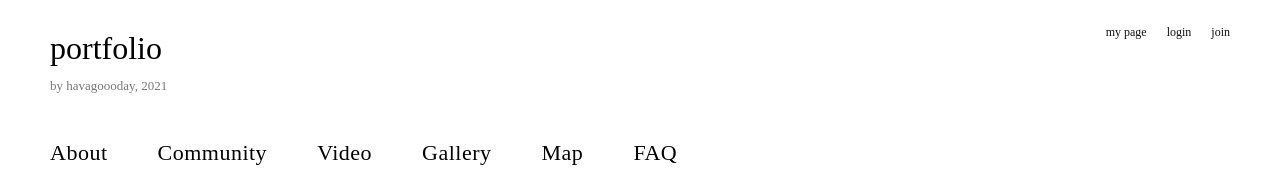
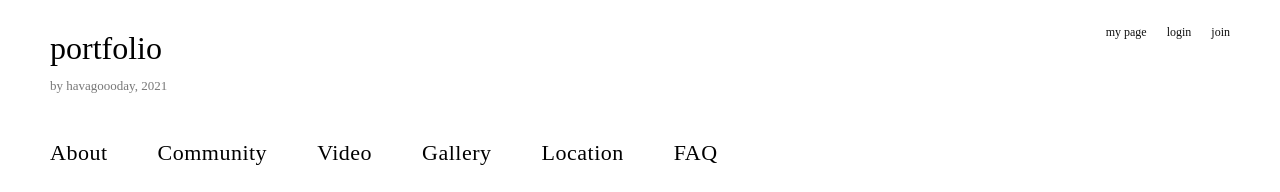
Before and after one commit to havagoooday/portfolio2021, a plain HTML site: page about.html in a window 1280 px wide. Shown: the top 192 px of the page. Drawn offline with nearby package versions, Linux system fonts and the light colour scheme; a web font is replaced by a local one.

Commit message:
test5 header

```diff
--- a/about.html
+++ b/about.html
@@ -66,7 +66,7 @@
                             </ul>
                         </li>
                         <li>
-                            <a href="map.html">Map</a>
+                            <a href="map.html">Location</a>
                             <ul class="menu2dep">
                                 <li><a href="#">2 depth</a></li>
                                 <li><a href="#">2 depth</a></li>
```
Also changed, not shown: community.html (+1 -1 lines), faq.html (+1 -1 lines), gallery.html (+1 -1 lines), index.html (+1 -1 lines), map.html (+1 -1 lines), sub_layout.html (+1 -1 lines), video.html (+1 -1 lines).
